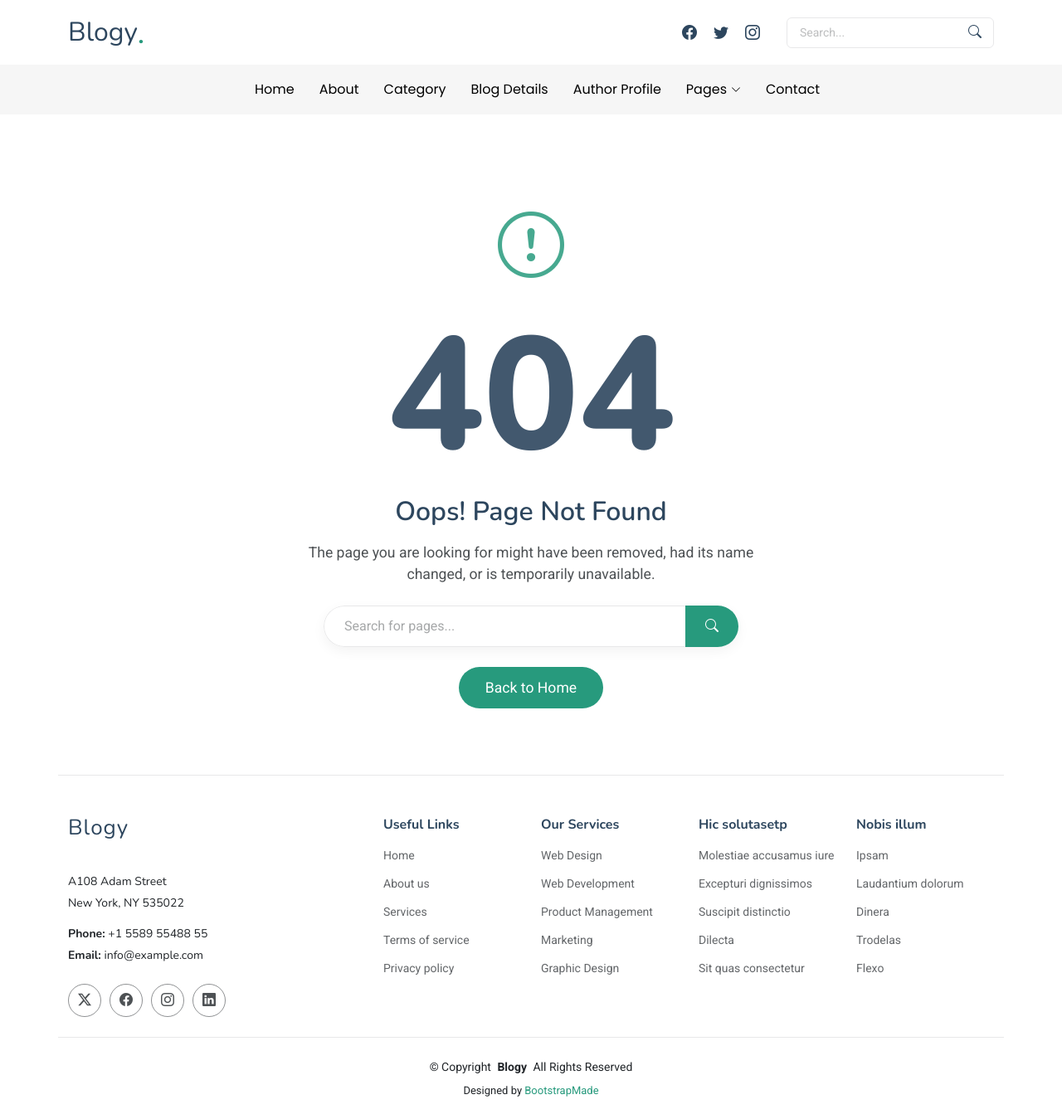
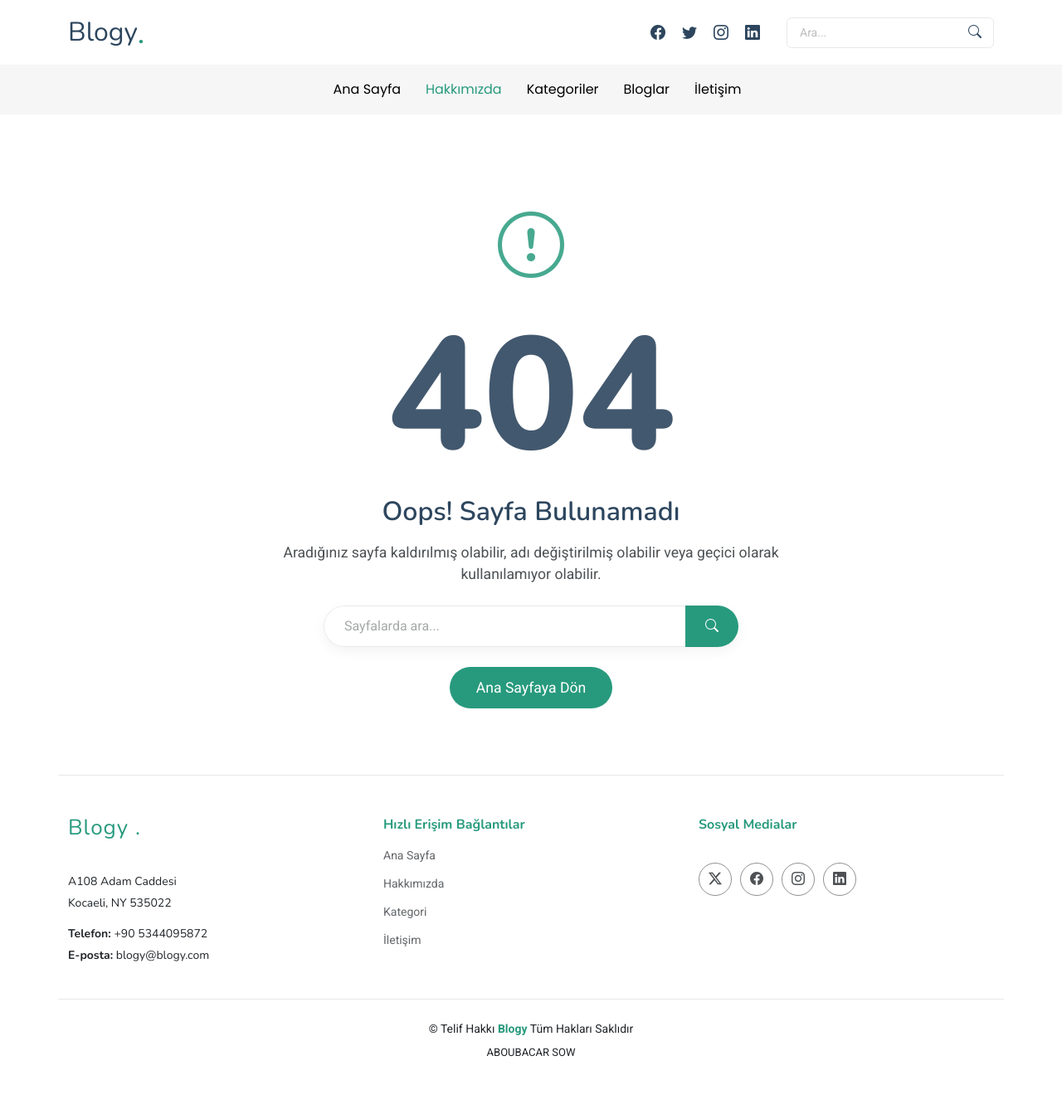
Before and after one commit to AboubacarSow/web-tasarim-donem-projesi, a plain HTML site: page blogy/404.html in a window 1280 px wide. Shown: the whole page at 83% size. After the commit the page ends 1304 px from the top, so only its background shows below. Drawn offline with nearby package versions, Linux system fonts and the light colour scheme.

Commit message:
Update 404 page

```diff
--- a/blogy/404.html
+++ b/blogy/404.html
@@ -38,68 +38,48 @@
 
 <body class="page-404">
 
+  <body class="about-page">
+
   <header id="header" class="header position-relative">
     <div class="container-fluid container-xl position-relative">
-
       <div class="top-row d-flex align-items-center justify-content-between">
         <a href="index.html" class="logo d-flex align-items-end">
-          <!-- Uncomment the line below if you also wish to use an image logo -->
-          <!-- <img src="assets/img/logo.webp" alt=""> -->
-          <h1 class="sitename">Blogy</h1><span>.</span>
+          <h1 class="sitename">Blogy</h1>
+          <span>.</span>
         </a>
 
         <div class="d-flex align-items-center">
           <div class="social-links">
-            <a href="#" class="facebook"><i class="bi bi-facebook"></i></a>
-            <a href="#" class="twitter"><i class="bi bi-twitter"></i></a>
-            <a href="#" class="instagram"><i class="bi bi-instagram"></i></a>
+            <a href="https://www.facebook.com/" class="facebook"><i class="bi bi-facebook"></i></a>
+            <a href="https://www.twitter.com/" class="twitter"><i class="bi bi-twitter"></i></a>
+            <a href="https://www.instagram.com/" class="instagram"><i class="bi bi-instagram"></i></a>
+            <a href="https://www.bi-linkedin.com/" class="instagram"><i class="bi bi-linkedin"></i></a>
           </div>
 
           <form class="search-form ms-4">
-            <input type="text" placeholder="Search..." class="form-control">
-            <button type="submit" class="btn"><i class="bi bi-search"></i></button>
+            <input type="text" placeholder="Ara..." class="form-control" />
+            <button type="submit" class="btn">
+              <i class="bi bi-search"></i>
+            </button>
           </form>
         </div>
       </div>
-
     </div>
 
     <div class="nav-wrap">
       <div class="container d-flex justify-content-center position-relative">
         <nav id="navmenu" class="navmenu">
           <ul>
-            <li><a href="index.html">Home</a></li>
-            <li><a href="about.html">About</a></li>
-            <li><a href="category.html">Category</a></li>
-            <li><a href="blog-details.html">Blog Details</a></li>
-            <li><a href="author-profile.html">Author Profile</a></li>
-            <li class="dropdown"><a href="#"><span>Pages</span> <i class="bi bi-chevron-down toggle-dropdown"></i></a>
-              <ul>
-                <li><a href="about.html">About</a></li>
-                <li><a href="category.html">Category</a></li>
-                <li><a href="blog-details.html">Blog Details</a></li>
-                <li><a href="author-profile.html">Author Profile</a></li>
-                <li><a href="search-results.html">Search Results</a></li>
-                <li><a href="404.html" class="active">404 Not Found Page</a></li>
-
-                <li class="dropdown"><a href="#"><span>Deep Dropdown</span> <i class="bi bi-chevron-down toggle-dropdown"></i></a>
-                  <ul>
-                    <li><a href="#">Deep Dropdown 1</a></li>
-                    <li><a href="#">Deep Dropdown 2</a></li>
-                    <li><a href="#">Deep Dropdown 3</a></li>
-                    <li><a href="#">Deep Dropdown 4</a></li>
-                    <li><a href="#">Deep Dropdown 5</a></li>
-                  </ul>
-                </li>
-              </ul>
-            </li>
-            <li><a href="contact.html">Contact</a></li>
+            <li><a href="index.html" >Ana Sayfa</a></li>
+            <li><a href="about.html" class="active">Hakkımızda</a></li>
+            <li><a href="category.html">Kategoriler</a></li>
+            <li><a href="blogs.html">Bloglar</a></li>
+            <li><a href="contact.html">İletişim</a></li>
           </ul>
           <i class="mobile-nav-toggle d-xl-none bi bi-list"></i>
         </nav>
       </div>
     </div>
-
   </header>
 
   <main class="main">
@@ -116,16 +96,16 @@
 
           <h1 class="error-code mb-4" data-aos="fade-up" data-aos-delay="300">404</h1>
 
-          <h2 class="error-title mb-3" data-aos="fade-up" data-aos-delay="400">Oops! Page Not Found</h2>
+          <h2 class="error-title mb-3" data-aos="fade-up" data-aos-delay="400">Oops! Sayfa Bulunamadı</h2>
 
           <p class="error-text mb-4" data-aos="fade-up" data-aos-delay="500">
-            The page you are looking for might have been removed, had its name changed, or is temporarily unavailable.
+            Aradığınız sayfa kaldırılmış olabilir, adı değiştirilmiş olabilir veya geçici olarak kullanılamıyor olabilir.
           </p>
 
           <div class="search-box mb-4" data-aos="fade-up" data-aos-delay="600">
             <form action="#" class="search-form">
               <div class="input-group">
-                <input type="text" class="form-control" placeholder="Search for pages..." aria-label="Search">
+                <input type="text" class="form-control" placeholder="Sayfalarda ara..." aria-label="Search">
                 <button class="btn search-btn" type="submit">
                   <i class="bi bi-search"></i>
                 </button>
@@ -134,7 +114,7 @@
           </div>
 
           <div class="error-action" data-aos="fade-up" data-aos-delay="700">
-            <a href="/" class="btn btn-primary">Back to Home</a>
+            <a href="index.html" class="btn btn-primary">Ana Sayfaya Dön</a>
           </div>
         </div>
 
@@ -142,88 +122,62 @@
 
     </section><!-- /Error 404 Section -->
 
+
   </main>
 
   <footer id="footer" class="footer">
-
       <div class="container footer-top">
         <div class="row gy-4">
+
+          <!-- ABOUT -->
           <div class="col-lg-4 col-md-6 footer-about">
             <a href="index.html" class="logo d-flex align-items-center">
-            <span class="sitename">Blogy</span>
+              <span style="color: #279a7d;">Blogy .</span>
             </a>
             <div class="footer-contact pt-3">
-            <p>A108 Adam Street</p>
-            <p>New York, NY 535022</p>
-            <p class="mt-3"><strong>Phone:</strong> <span>+1 5589 55488 55</span></p>
-            <p><strong>Email:</strong> <span>info@example.com</span></p>
+              <p>A108 Adam Caddesi</p>
+              <p>Kocaeli, NY 535022</p>
+              <p class="mt-3">
+                <strong>Telefon:</strong> <span>+90 5344095872</span>
+              </p>
+              <p><strong>E-posta:</strong> <span>blogy@blogy.com</span></p>
             </div>
+
+          </div>
+
+          <!-- USEFUL LINKS -->
+          <div class="col-lg-4 col-md-6 footer-links">
+            <h4 style="color: #279a7d;">Hızlı Erişim Bağlantılar</h4>
+            <ul>
+              <li><a href="index.html">Ana Sayfa</a></li>
+              <li><a href="about.html">Hakkımızda</a></li>
+              <li><a href="category.html">Kategori</a></li>
+              <li><a href="contact.html">İletişim</a></li>
+            </ul>
+          </div>
+
+          <div class="col-lg-4 col-md-6 footer-links">
+            <h4 style="color: #279a7d;">Sosyal Medialar</h4>
             <div class="social-links d-flex mt-4">
-            <a href=""><i class="bi bi-twitter-x"></i></a>
-            <a href=""><i class="bi bi-facebook"></i></a>
-            <a href=""><i class="bi bi-instagram"></i></a>
-            <a href=""><i class="bi bi-linkedin"></i></a>
+              <a href="https://www.twitter.com/" target="_blank"><i class="bi bi-twitter-x"></i></a>
+              <a href="https://www.facebook.com/" target="_blank"><i class="bi bi-facebook"></i></a>
+              <a href="https://www.instagram.com/" target="_blank"><i class="bi bi-instagram"></i></a>
+              <a href="https://www.linkedin.com/" target="_blank"><i class="bi bi-linkedin"></i></a>
+            </div>
+          </div>
         </div>
       </div>
 
-        <div class="col-lg-2 col-md-3 footer-links">
-          <h4>Useful Links</h4>
-          <ul>
-            <li><a href="#">Home</a></li>
-            <li><a href="#">About us</a></li>
-            <li><a href="#">Services</a></li>
-            <li><a href="#">Terms of service</a></li>
-            <li><a href="#">Privacy policy</a></li>
-          </ul>
-        </div>
 
-        <div class="col-lg-2 col-md-3 footer-links">
-          <h4>Our Services</h4>
-          <ul>
-            <li><a href="#">Web Design</a></li>
-            <li><a href="#">Web Development</a></li>
-            <li><a href="#">Product Management</a></li>
-            <li><a href="#">Marketing</a></li>
-            <li><a href="#">Graphic Design</a></li>
-          </ul>
-        </div>
-
-        <div class="col-lg-2 col-md-3 footer-links">
-          <h4>Hic solutasetp</h4>
-          <ul>
-            <li><a href="#">Molestiae accusamus iure</a></li>
-            <li><a href="#">Excepturi dignissimos</a></li>
-            <li><a href="#">Suscipit distinctio</a></li>
-            <li><a href="#">Dilecta</a></li>
-            <li><a href="#">Sit quas consectetur</a></li>
-          </ul>
-        </div>
-
-        <div class="col-lg-2 col-md-3 footer-links">
-          <h4>Nobis illum</h4>
-          <ul>
-            <li><a href="#">Ipsam</a></li>
-            <li><a href="#">Laudantium dolorum</a></li>
-            <li><a href="#">Dinera</a></li>
-            <li><a href="#">Trodelas</a></li>
-            <li><a href="#">Flexo</a></li>
-          </ul>
-        </div>
-
+      <div class="container copyright text-center mt-4">
+        <p>
+          © <span>Telif Hakkı</span> <strong style="color: #279a7d;">Blogy</strong>
+          <span>Tüm Hakları Saklıdır</span>
+        </p>
+        <div class="credits">
+          ABOUBACAR SOW
         </div>
       </div>
-
-    <div class="container copyright text-center mt-4">
-      <p>© <span>Copyright</span> <strong class="px-1 sitename">Blogy</strong> <span>All Rights Reserved</span></p>
-      <div class="credits">
-        <!-- All the links in the footer should remain intact. -->
-        <!-- You can delete the links only if you've purchased the pro version. -->
-        <!-- Licensing information: https://bootstrapmade.com/license/ -->
-        <!-- Purchase the pro version with working PHP/AJAX contact form: [buy-url] -->
-        Designed by <a href="https://bootstrapmade.com/">BootstrapMade</a>
-      </div>
-    </div>
-
     </footer>
 
   <!-- Scroll Top -->
```
Lines whose indentation alone changed are shown as unchanged.
